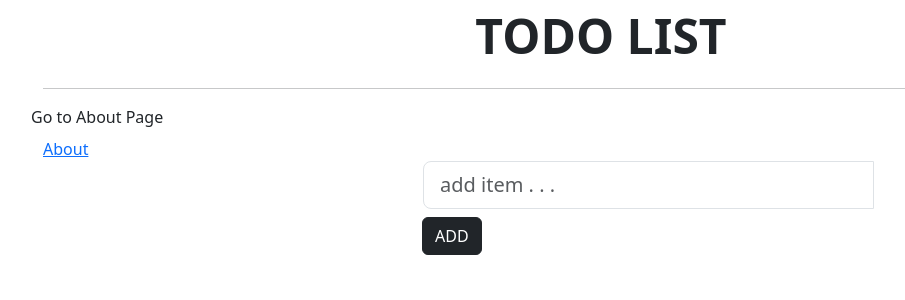
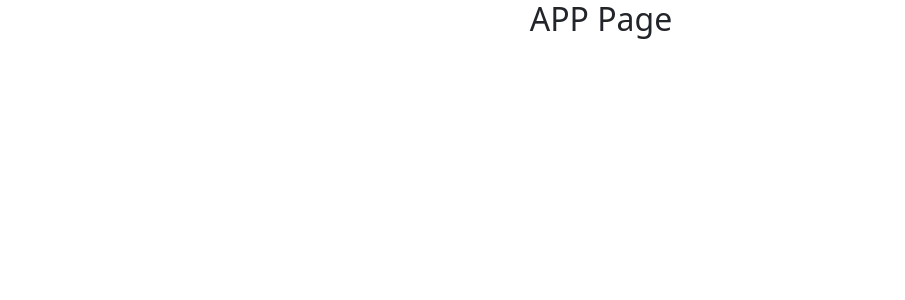
Before and after one commit to Manas-15/todo-app, a React (Create React App) app: page / in a window 1280 px wide. Shown: the top 300 px of the page, without its empty margins (39-944 px from the left). Built offline with nearby package versions, Linux system fonts and the light colour scheme.

Commit message:
modified

```diff
--- a/package.json
+++ b/package.json
@@ -1,5 +1,5 @@
 {
-  "homepage": "http://Manas-Dweb.github.io/todo-app",
+  "homepage": "https://manas-dweb.github.io/todo-app",
   "name": "todo_app",
   "version": "0.1.0",
   "private": true,
--- a/src/App.js
+++ b/src/App.js
@@ -8,10 +8,11 @@ import About from "./About";
 function App() {
   return (
     <div className="App">
-      <Routes>
+      <h2> APP Page</h2>
+      {/* <Routes>
         <Route path="/" element={<Home />} />
         <Route path="/about" element={<About />} />
-      </Routes>
+      </Routes> */}
     </div>
   );
 }
```
